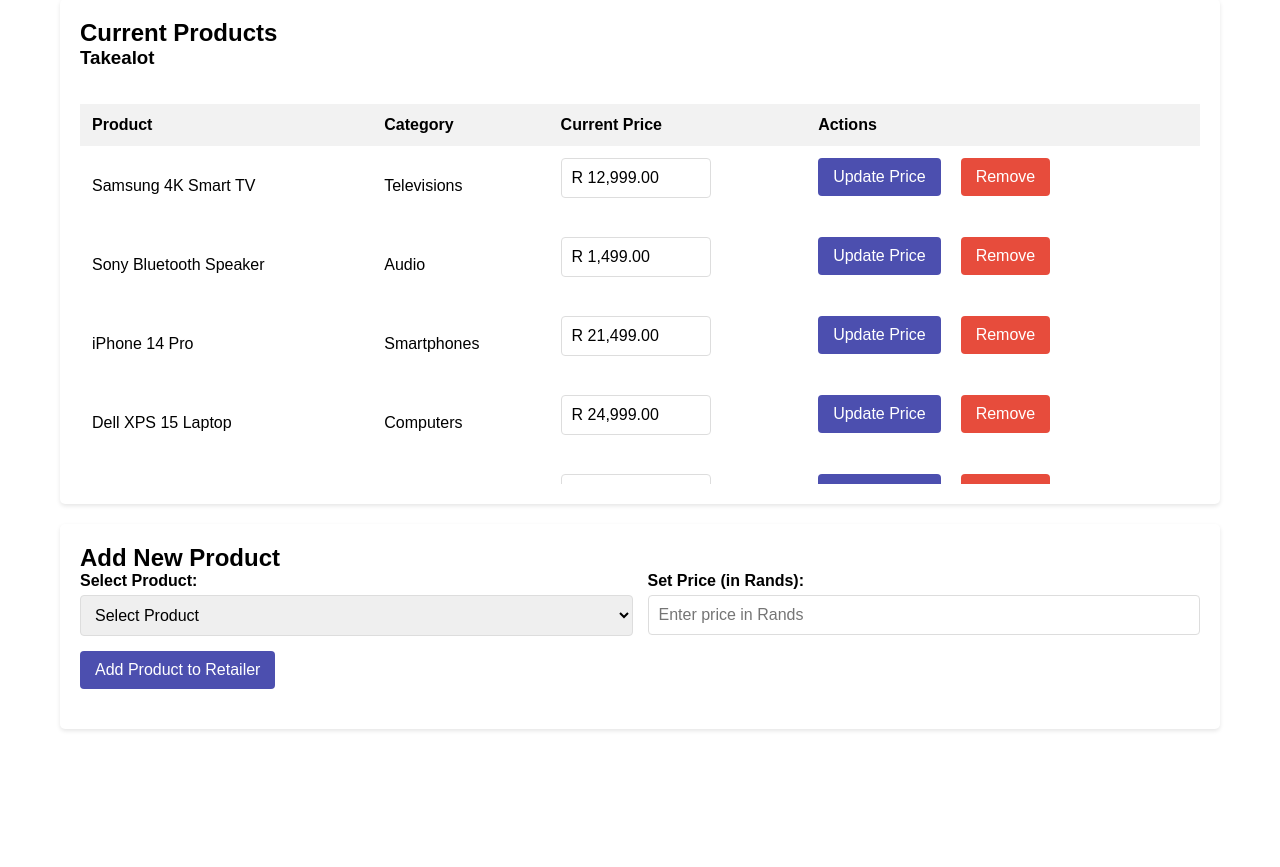
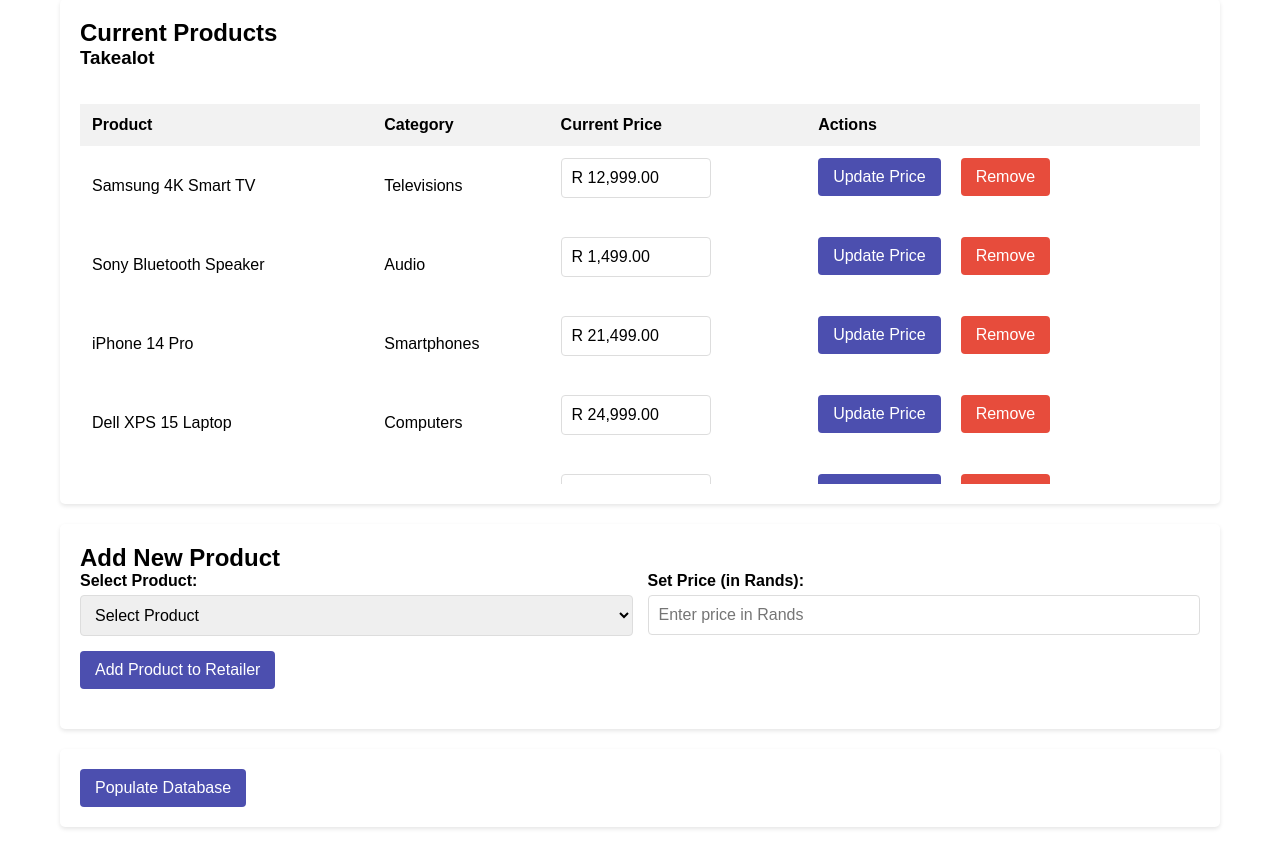
Before and after one commit to obedmbaya/COS221Assignment5, a PHP site: page /webpages/manage.php in a window 1280 px wide. Shown: the part 289-1156 px from the top of the page. Before the commit the page ends 1020 px from the top, so only its background shows below. Run offline with PHP 8.4, Linux system fonts and the light colour scheme.

Commit message:
added populate database button

```diff
--- a/webpages/manage.php
+++ b/webpages/manage.php
@@ -123,6 +123,11 @@
                 <button type="button" class="success">Add Product to Retailer</button>
             </form>
         </div>
+
+        <div class="box">
+            <h2></h2>
+            <button type="button" class="success">Populate Database</button>
+        </div>
     </div>
 </body>
 
```
